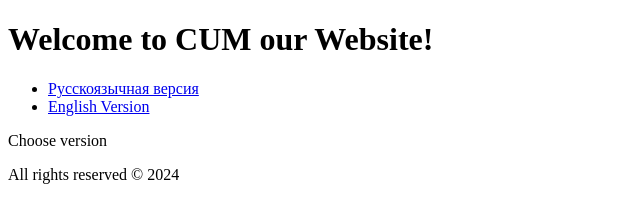
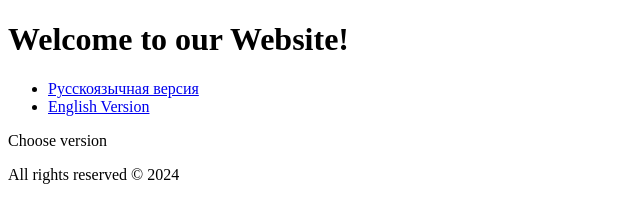
Before and after one commit to AlphaKirill/Repozit_for_4laba, a plain HTML site: page index.html in a window 1280 px wide. Shown: the whole page, without its empty margins (0-640 px from the left). Drawn offline with Linux system fonts and the light colour scheme.

Commit message:
laba4 test 3

```diff
--- a/index.html
+++ b/index.html
@@ -3,11 +3,11 @@
 <head>
     <meta charset="UTF-8">
     <meta name="viewport" content="width=device-width, initial-scale=1.0">
-    <title>Main Page</title>
+    <title>Main Page DJ Experience</title>
 </head>
 <body>
     <header>
-        <h1>Welcome to CUM our Website!</h1>
+        <h1>Welcome to our Website!</h1>
     </header>
     <nav>
         <ul>
```
